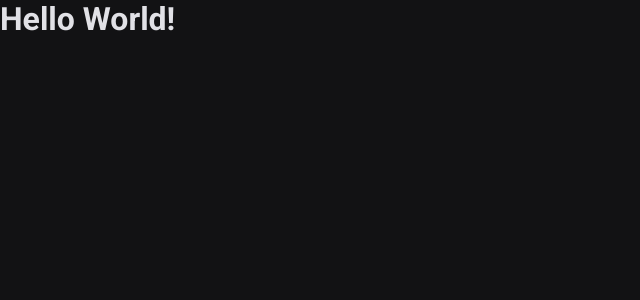
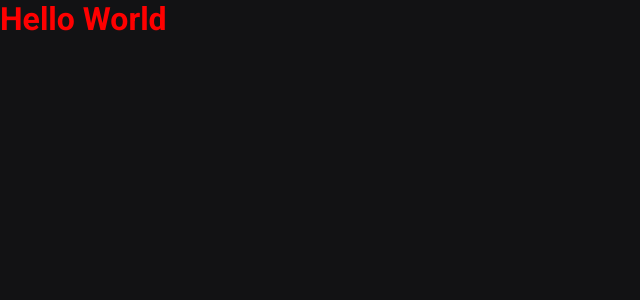
Before and after one commit to moisesnetouou/nlw-heat, a React (Vite) app in the folder frontend/: page / in a window 1280 px wide. Shown: the top 300 px of the page, without its empty margins (0-640 px from the left). Built offline with nearby package versions, Linux system fonts and the light colour scheme.

Commit message:
feat: Usage of CSS Modules used, SASS added to the project.

```diff
--- a/frontend/package.json
+++ b/frontend/package.json
@@ -9,7 +9,8 @@
   },
   "dependencies": {
     "react": "^18.0.0",
-    "react-dom": "^18.0.0"
+    "react-dom": "^18.0.0",
+    "sass": "^1.52.1"
   },
   "devDependencies": {
     "@types/react": "^18.0.0",
--- /dev/null
+++ b/frontend/src/App.module.scss
@@ -0,0 +1,5 @@
+.contentWrapper {
+  h1 {
+    color: red;
+  }
+}
--- a/frontend/src/App.tsx
+++ b/frontend/src/App.tsx
@@ -1,7 +1,9 @@
+import styles from './App.module.scss';
+
 export function App() {
   return (
-    <h1>
-      Hello World!
-    </h1>
+    <main className={styles.contentWrapper}>
+      <h1>Hello World</h1>
+    </main>
   )
 }
```
Also changed, not shown: 1 other file (tests, documents, lock files or other folders).
